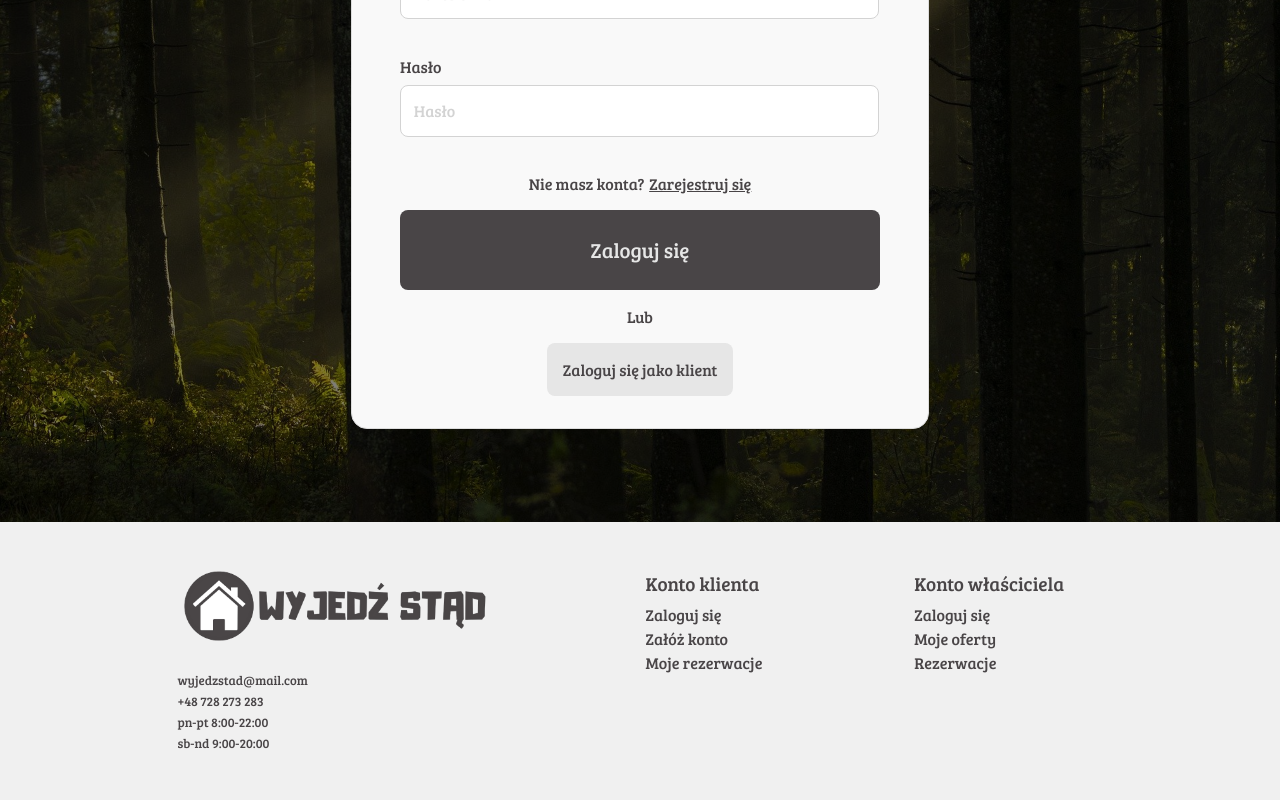
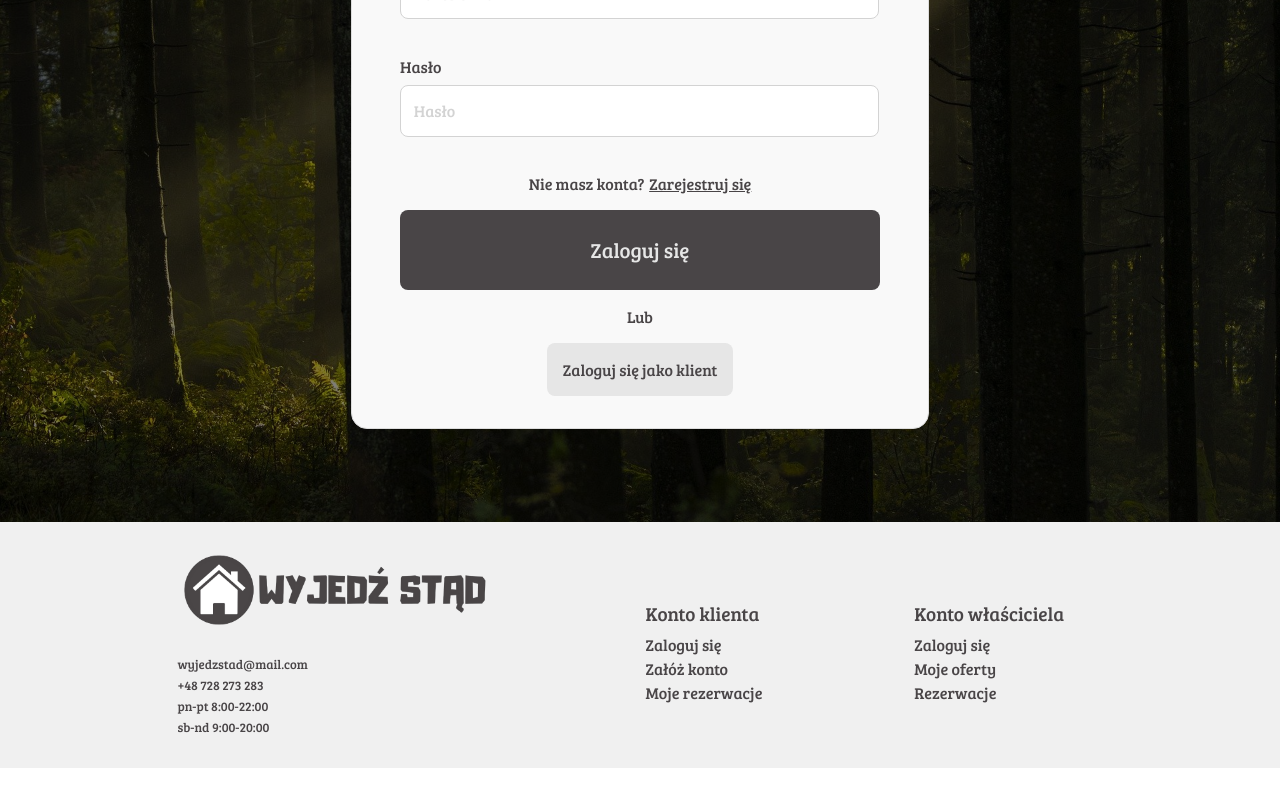
Before and after one commit to afra50/Bazy-Danych, a React (Create React App) app in the folder projekt/: page /SignInAsOwner in a window 1280 px wide. Shown: the part 326-1126 px from the top of the page. After the commit the page ends 1094 px from the top, so only its background shows below. Built offline with nearby package versions, Linux system fonts and the light colour scheme.

Commit message:
footer update

```diff
--- a/projekt/src/styles/Footer.scss
+++ b/projekt/src/styles/Footer.scss
@@ -4,10 +4,11 @@
   display: flex;
   flex-wrap: wrap;
   justify-content: space-evenly;
-  padding: 2rem 4rem 2rem 8rem;
+  padding: 1rem 4rem 1rem 8rem;
   font-family: $font-primary;
   color: $primary-color;
   background-color: $very-light-color;
+  align-items: center;
   .column_footer {
     display: flex;
     flex-direction: column;
```
